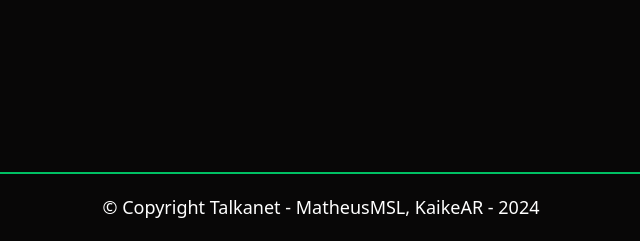
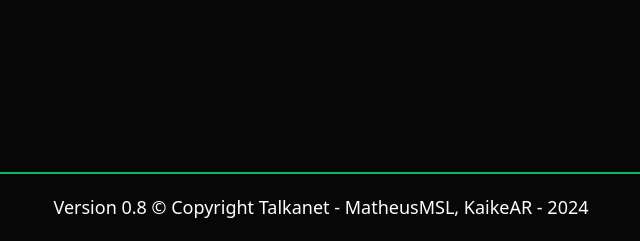
Before and after one commit to Teteu3511/Talkanet, a PHP site: page /index.php in a window 1280 px wide. Shown: the part 559-800 px from the top of the page, without its empty margins (319-959 px from the left). Run offline with PHP 8.4, Linux system fonts and the light colour scheme; data comes from the database, SQL or seed files in the repository.

Commit message:
ghdfghfghf

```diff
--- a/templates/footer.php
+++ b/templates/footer.php
@@ -3,7 +3,7 @@
 <div class="footer-container">
     <footer id="footer">
         <div class="container">
-            <span id="footer-content">&copy; Copyright Talkanet - MatheusMSL, KaikeAR - 2024</span>
+            <span id="footer-content">Version 0.8 &copy; Copyright Talkanet - MatheusMSL, KaikeAR - 2024</span>
         </div>
     </footer>
 </div>
```
